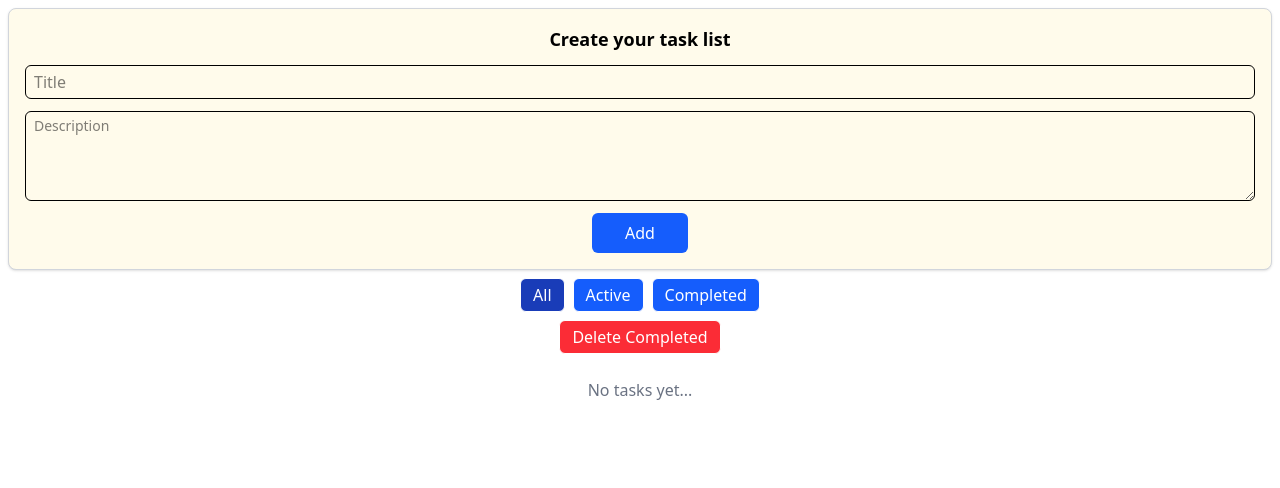
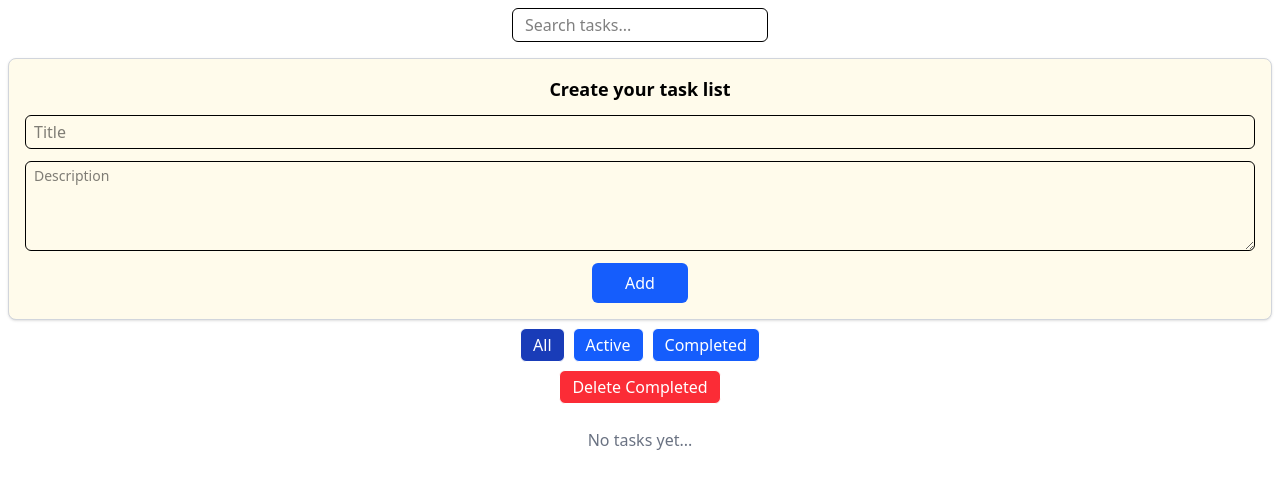
Before and after one commit to Azrim9/task-tracker, a React app: page / in a window 1280 px wide. Shown: the top 488 px of the page. Built offline with nearby package versions, Linux system fonts and the light colour scheme; the HTML template or start-up script is replaced by a standard one.

Commit message:
Added search tasks feature by title or description

```diff
--- a/src/App.tsx
+++ b/src/App.tsx
@@ -2,18 +2,29 @@ import { useState } from "react";
 import TaskForm from "./components/TaskForm";
 import TaskList from "./components/TaskList";
 import type { Task } from "./types";
-import FilterButtons from "./components/FilterButtons";
+import TaskFilterButtons from "./components/TaskFilterButtons";
 import DeleteAllCompletedButton from "./components/DeleteAllCompletedButton";
+import TaskSearch from "./components/TaskSearch";
 
 function App() {
   const [tasks, setTasks] = useState<Task[]>([]);
   const [filter, setFilter] = useState<"All" | "Active" | "Completed">("All");
+  const [search, setSearch] = useState<string>("");
 
-  const filteredTasks = tasks.filter((task) => {
-    if (filter === "Active") return !task.completed;
-    if (filter === "Completed") return task.completed;
-    return task;
-  });
+  const filteredTasks = tasks
+    .filter((task) => {
+      if (filter === "Active") return !task.completed;
+      if (filter === "Completed") return task.completed;
+      return task;
+    })
+    .filter((task) => {
+      const searchText = search.toLowerCase();
+
+      return (
+        task.title.toLowerCase().includes(searchText) ||
+        task.description.toLowerCase().includes(searchText)
+      );
+    });
 
   const handleAddTask = (title: string, description: string) => {
     const newTask = {
@@ -57,8 +68,9 @@ function App() {
 
   return (
     <div className="flex flex-col">
+      <TaskSearch search={search} onSearchChange={setSearch} />
       <TaskForm onAddTask={handleAddTask} />
-      <FilterButtons currentFilter={filter} onChangeFilter={setFilter} />
+      <TaskFilterButtons currentFilter={filter} onChangeFilter={setFilter} />
       <DeleteAllCompletedButton
         tasks={tasks}
         onDeleteTaskCompleted={handleDeleteTaskCompleted}
--- a/src/components/FilterButtons.tsx
+++ b/src/components/TaskFilterButtons.tsx
@@ -14,6 +14,7 @@ const TaskFilterButtons: React.FC<FilterButtons> = ({
     <div className="flex justify-center gap-2">
       {filters.map((filter) => (
         <button
+          key={filter}
           onClick={() => onChangeFilter(filter)}
           className={`border rounded-md px-3 py-1 text-white
             ${
--- /dev/null
+++ b/src/components/TaskSearch.tsx
@@ -0,0 +1,18 @@
+interface TaskSearchProps {
+  search: string;
+  onSearchChange: (value: string) => void;
+}
+
+const TaskSearch: React.FC<TaskSearchProps> = ({ search, onSearchChange }) => {
+  return (
+    <div className="flex justify-center m-2">
+      <input
+        onChange={(e) => onSearchChange(e.target.value)}
+        placeholder="Search tasks..."
+        className="border rounded-md px-3 py-1 w-64 focus:outline-blue-500"
+      />
+    </div>
+  );
+};
+
+export default TaskSearch;
```
Also changed, not shown: 1 other file (tests, documents, lock files or other folders).
